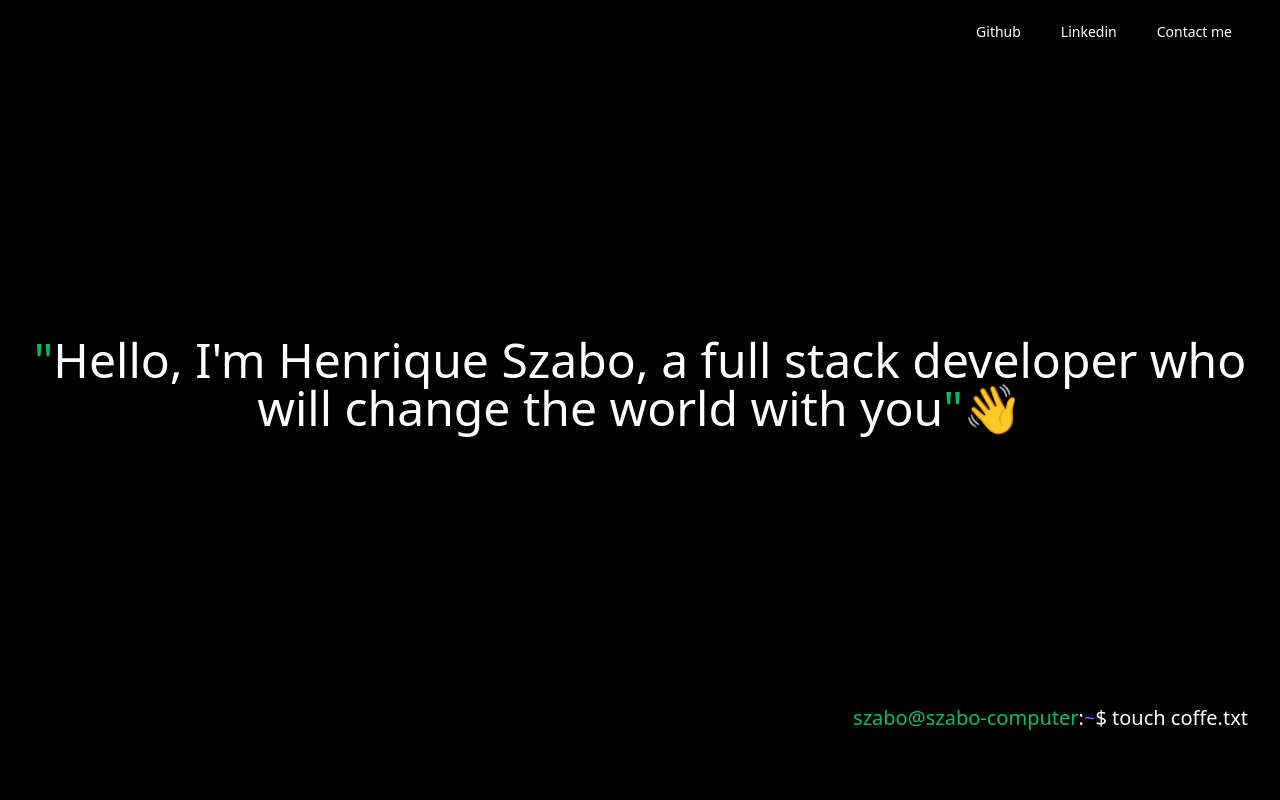
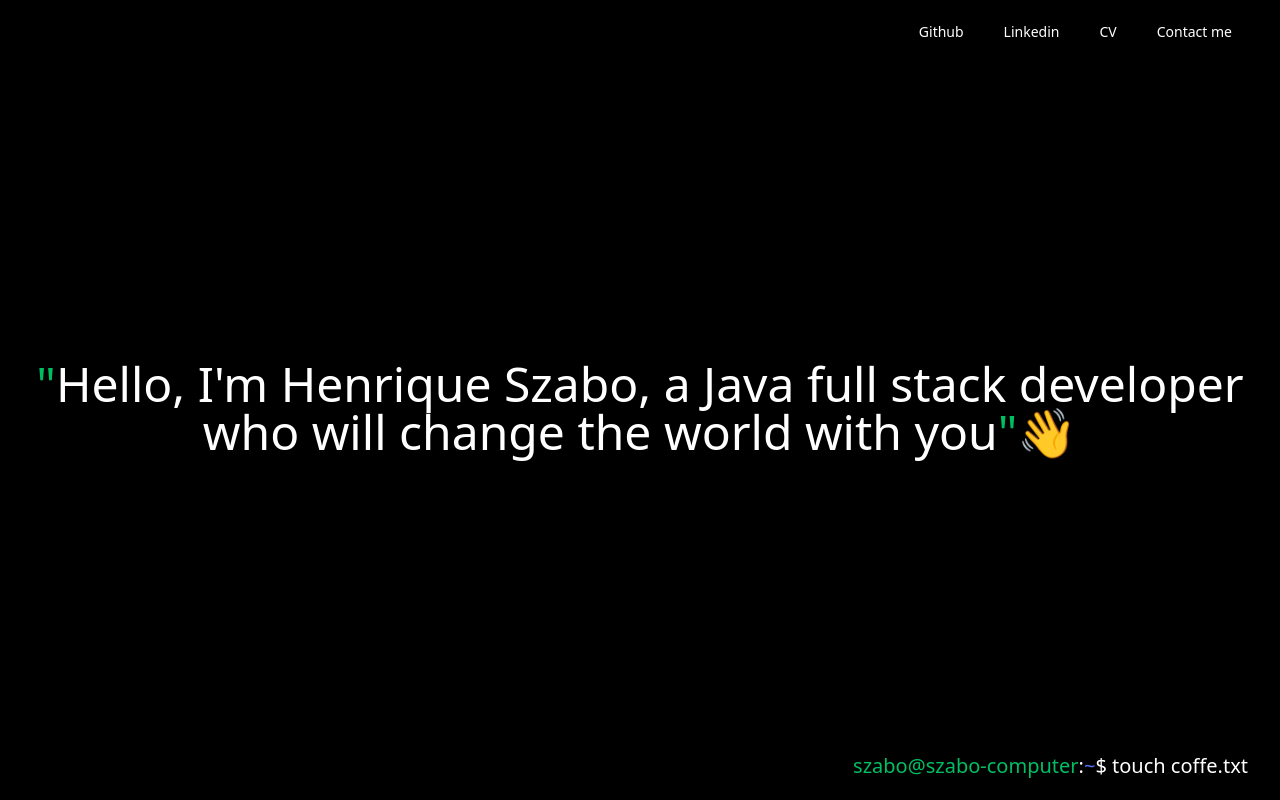
Before and after one commit to Szaboltz/my-landing-page-front, a React (Vite) app: page / in a window 1280 px wide. Shown: the top 800 px of the page. Built offline with nearby package versions, Linux system fonts and the light colour scheme.

Commit message:
Update: Rework

```diff
--- a/src/App.tsx
+++ b/src/App.tsx
@@ -1,15 +1,14 @@
 import Banner from './Banner'
 import NavBar from './NavBar'
-import Content from './Content'
+// import Content from './Content'
 
 function App() {
 
   return (
-    <div className='font-sans'>
-      <NavBar></NavBar>
+    <>
       <Banner></Banner>
-      <Content></Content>
-    </div>
+      {/* <Content></Content> */}
+    </>
   )
 }
 
--- a/src/Banner.tsx
+++ b/src/Banner.tsx
@@ -1,21 +1,24 @@
+import NavBar from "./NavBar";
+
 function Banner() {
   const content: any[] = [
     {
-      text: `Hello, I'm Henrique Szabo, a full stack developer who will change the world with you`,
+      text: `Hello, I'm Henrique Szabo, a Java full stack developer who will change the world with you`,
     },
   ];
 
   return (
-    <div className="bg-black h-screen text-white">
-      <div className="flex justify-center text-center items-center h-4/5 text-5xl">
+    <div className="font-sans flex-col flex justify-between bg-black h-screen text-white">
+      <NavBar></NavBar>
+      <div className="flex h-1/2 justify-center text-center items-center text-5xl">
         <p>
           <span className="text-my-green">"</span>
           {content[0].text}
           <span className="text-my-green">"</span>👋
         </p>
       </div>
-      <div className="h-1/5 flex justify-end text-xl font-medium">
-        <p className="mr-8">
+      <div className="flex justify-end text-xl font-medium">
+        <p className="mr-8 mb-5">
           <span className="text-my-green">szabo@szabo-computer</span>:
           <span className="text-my-blue">~</span>$ touch coffe.txt
         </p>
--- a/src/NavBar.tsx
+++ b/src/NavBar.tsx
@@ -2,7 +2,7 @@ import NavContent from "./NavContent";
 
 function NavBar() {
   return(
-    <div className="h-16 flex items-center justify-end bg-black">
+    <div className="font-sans h-16 flex items-center justify-end bg-black">
       <NavContent></NavContent>
     </div>
   );
--- a/src/NavContent.tsx
+++ b/src/NavContent.tsx
@@ -7,6 +7,7 @@ function NavContent() {
       name: "Linkedin",
       href: "https://www.linkedin.com/in/henrique-szabo-741797256/",
     },
+    { name: "CV", href: "?#" },
     { name: "Contact me", href: "?#" },
   ];
   return (
--- a/tailwind.config.js
+++ b/tailwind.config.js
@@ -20,7 +20,7 @@ module.exports = {
       colors: {
         'my-green': '#00bf63',
         'my-blue': '#5271ff',
-        'my-grey': '#dcd9d3'
+        'my-grey': '#222222'
       },
       keyframes: {
         "accordion-down": {
```
